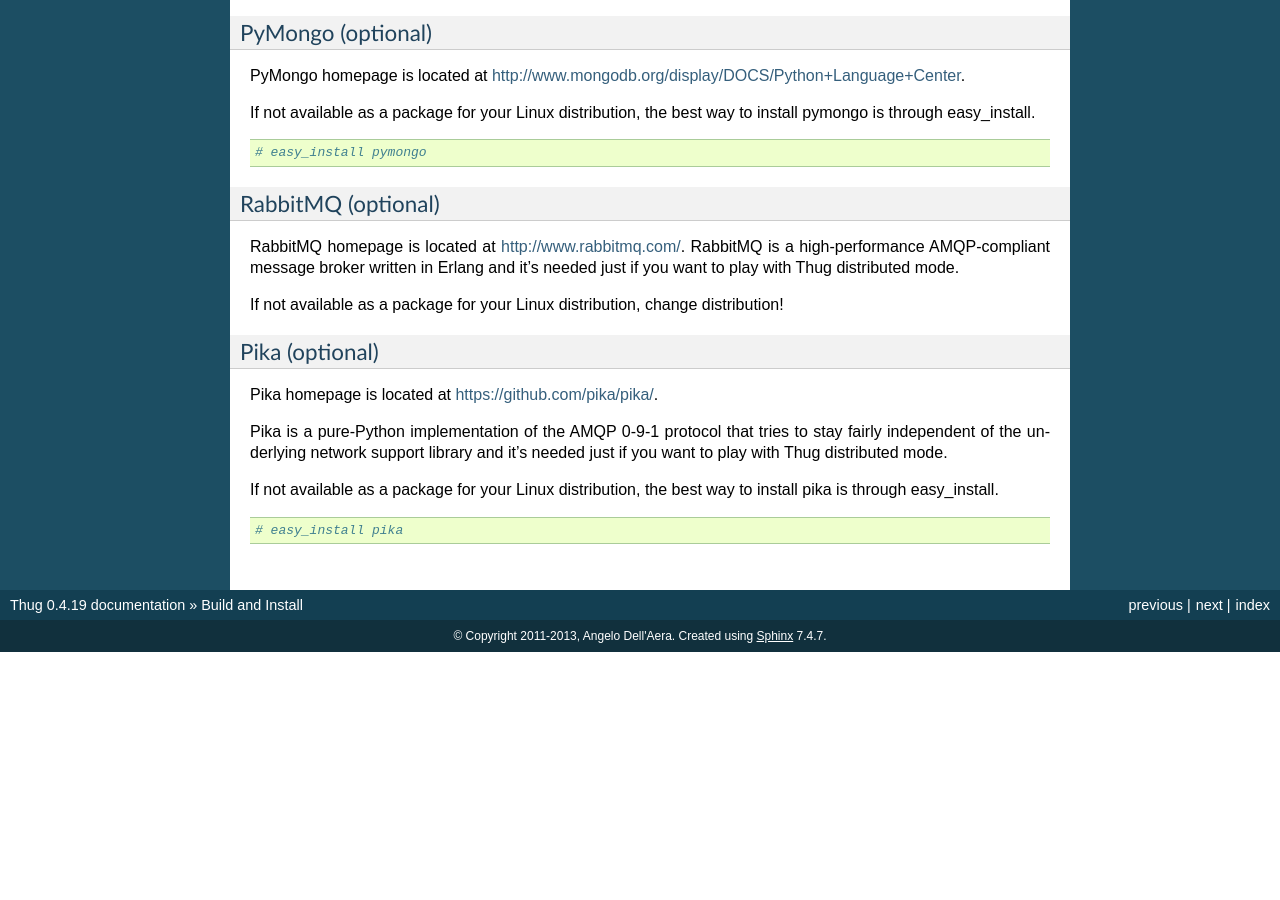
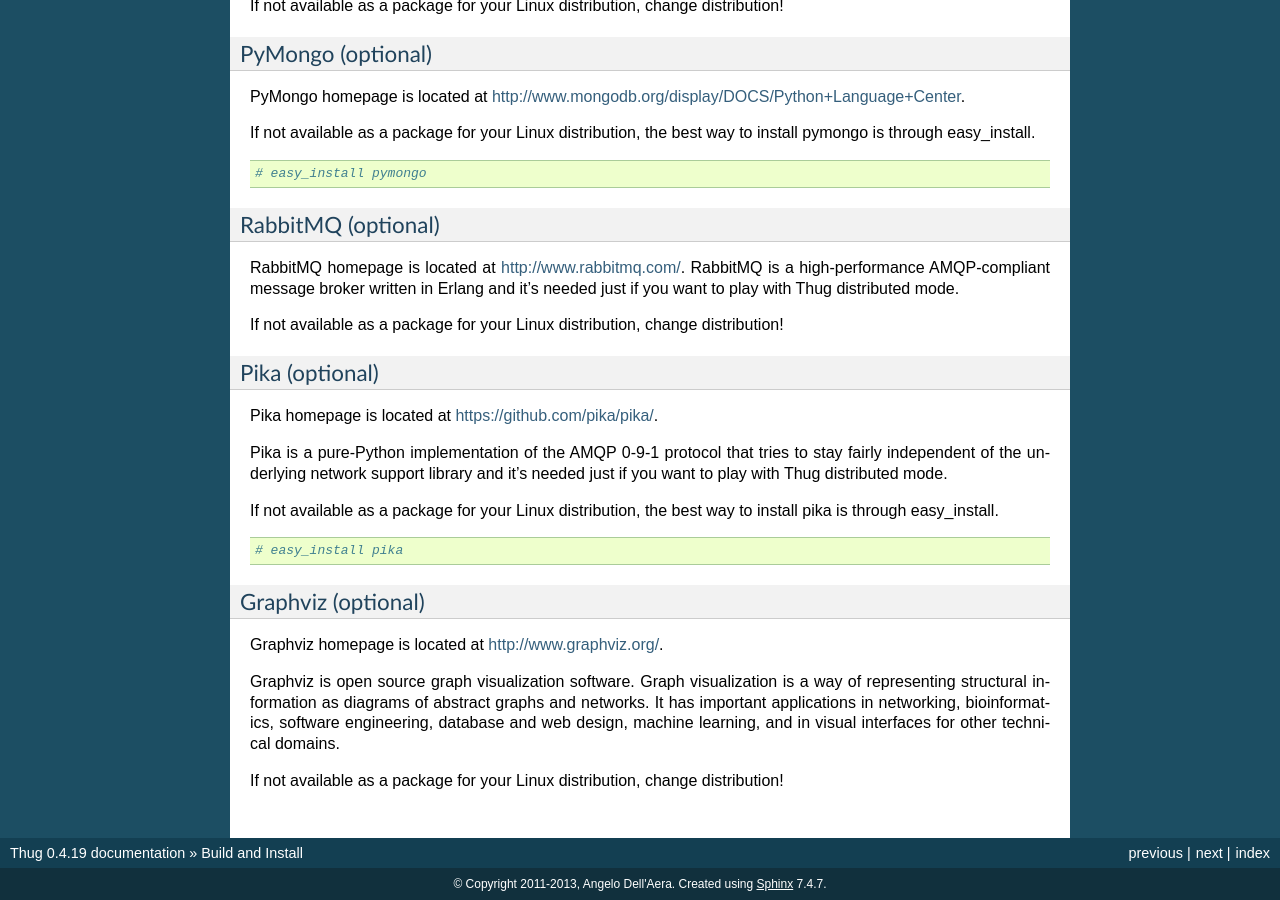
Before and after one commit to buffer/thug, a Sphinx documentation site: the page built from doc/source/build.rst, in a window 1280 px wide and 900 px high, scrolled down 3743 px. Built offline with Sphinx 7.4.7, drawn with Linux system fonts in a browser that asks for light colours; before the commit the page ends 4395 px from its top, so only the background shows below that; some of the changed text lies outside the part shown.

Commit message:
Added Graphviz (optional) requirement documentation

```diff
--- a/doc/source/build.rst
+++ b/doc/source/build.rst
@@ -22,6 +22,7 @@
 * PyMongo (optional)
 * RabbitMQ (optional)
 * Pika (optional)
+* Graphviz (optional)
 
 Installation
 ------------
@@ -293,3 +294,16 @@
 .. code-block:: sh
 
     # easy_install pika
+
+
+Graphviz (optional)
+^^^^^^^^^^^^^^^^^^^
+
+Graphviz homepage is located at http://www.graphviz.org/.
+
+Graphviz is open source graph visualization software. Graph visualization is a way of representing
+structural information as diagrams of abstract graphs and networks. It has important applications
+in networking, bioinformatics, software engineering, database and web design, machine learning,
+and in visual interfaces for other technical domains.
+
+If not available as a package for your Linux distribution, change distribution!
```
Also changed, not shown: 1 other file.
